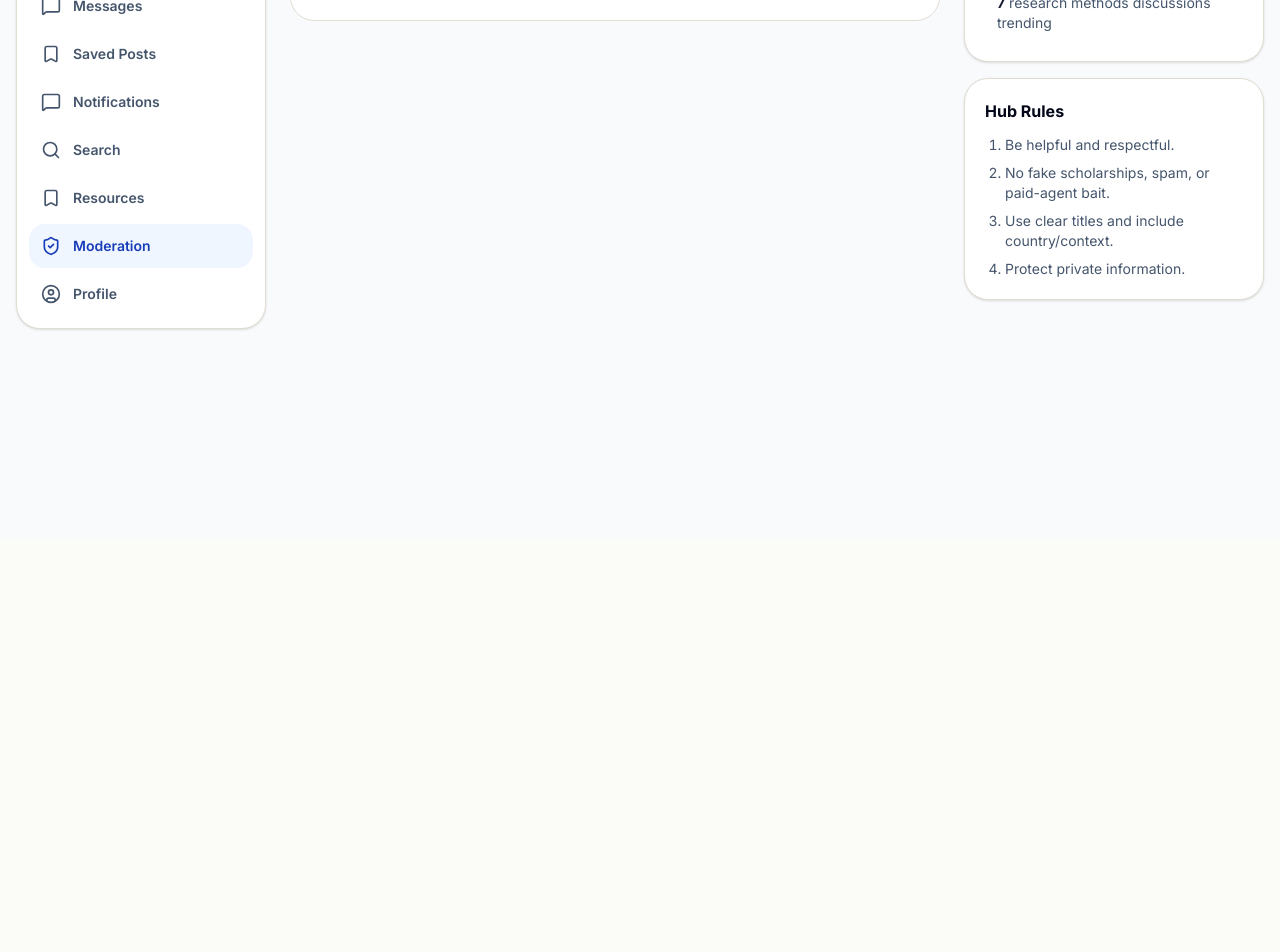
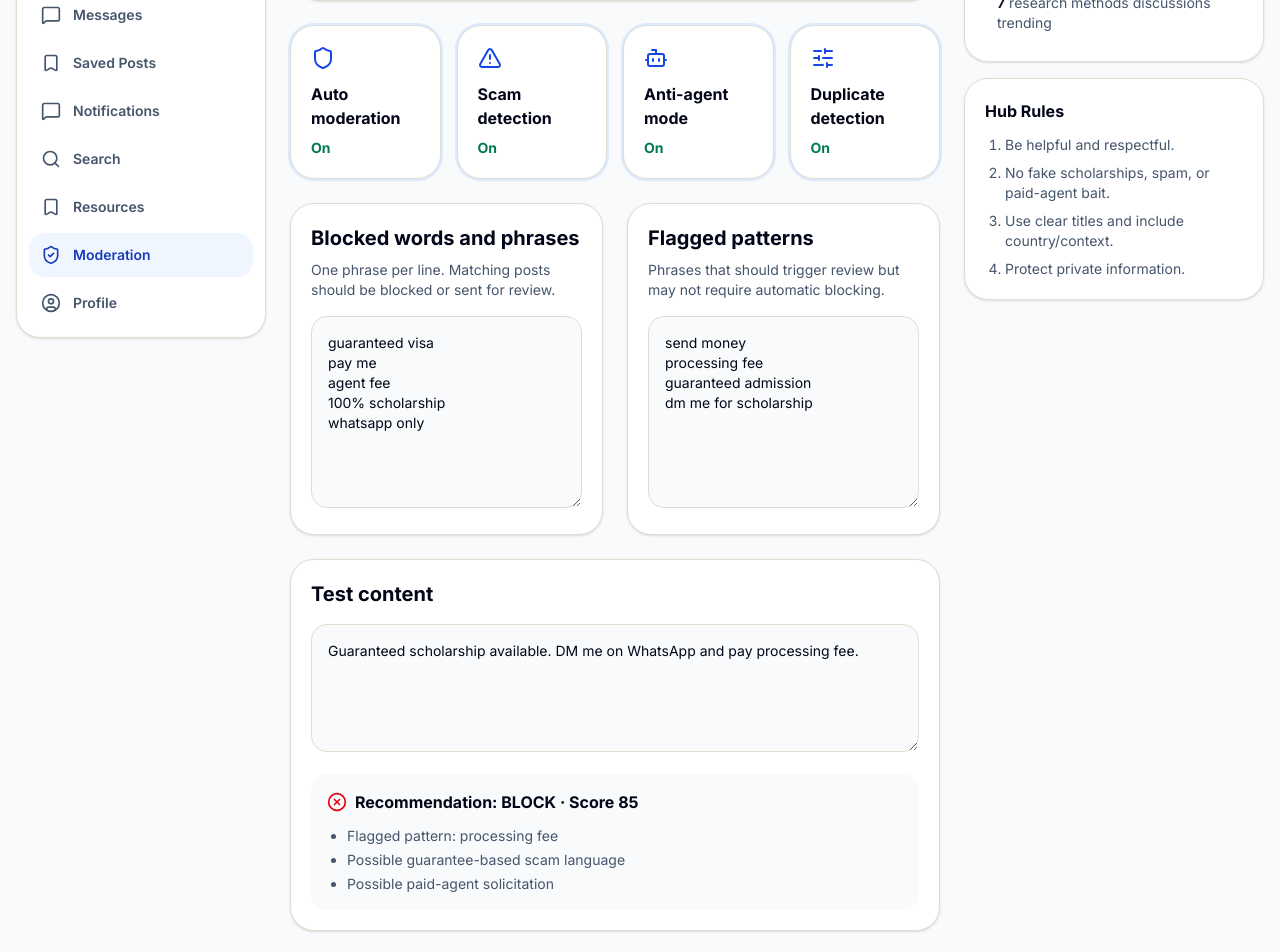
Before and after one commit to yomiannixs-jpg/Unibridge-community, a React (Vite) app in the folder artifacts/unibridge/: page /moderation/auto in a window 1280 px wide. Shown: the part 260-1212 px from the top of the page. Before the commit the page ends 800 px from the top, so only its background shows below. Built offline with nearby package versions, Linux system fonts and the light colour scheme; no server answers.

Commit message:
Stage 4C auto moderation

```diff
--- a/artifacts/unibridge/src/App.tsx
+++ b/artifacts/unibridge/src/App.tsx
@@ -14,6 +14,7 @@ import ModerationUsers from "@/pages/moderation-users";
 import ModerationReports from "@/pages/moderation-reports";
 import ModerationModerators from "@/pages/moderation-moderators";
 import ModerationSafety from "@/pages/moderation-safety";
+import ModerationAuto from "@/pages/moderation-auto";
 import NotFound from "@/pages/not-found";
 import AuthPage from "@/pages/auth";
 import Profile from "@/pages/profile";
@@ -41,6 +42,7 @@ function App() {
           <Route path="/moderation/reports" component={ModerationReports} />
           <Route path="/moderation/moderators" component={ModerationModerators} />
           <Route path="/moderation/safety" component={ModerationSafety} />
+          <Route path="/moderation/auto" component={ModerationAuto} />
           <Route path="/auth" component={AuthPage} />
           <Route path="/login" component={AuthPage} />
           <Route path="/profile" component={Profile} />
--- /dev/null
+++ b/artifacts/unibridge/src/lib/auto-moderation.ts
@@ -0,0 +1,86 @@
+export type AutoModerationSettings = {
+  enabled: boolean;
+  antiAgentMode: boolean;
+  duplicateDetection: boolean;
+  scamDetection: boolean;
+  toxicityFilter: boolean;
+  maxPostsPerHour: number;
+  blockedWords: string[];
+  flaggedPatterns: string[];
+};
+
+export type AutoModerationResult = {
+  allowed: boolean;
+  score: number;
+  flags: string[];
+  recommendation: "allow" | "review" | "block";
+};
+
+const STORAGE_KEY = "collegediscourse-auto-moderation-v1";
+
+export const defaultAutoModerationSettings: AutoModerationSettings = {
+  enabled: true,
+  antiAgentMode: true,
+  duplicateDetection: true,
+  scamDetection: true,
+  toxicityFilter: true,
+  maxPostsPerHour: 5,
+  blockedWords: ["guaranteed visa", "pay me", "agent fee", "100% scholarship", "whatsapp only"],
+  flaggedPatterns: ["send money", "processing fee", "guaranteed admission", "dm me for scholarship"],
+};
+
+export function loadAutoModerationSettings(): AutoModerationSettings {
+  if (typeof window === "undefined") return defaultAutoModerationSettings;
+  const raw = window.localStorage.getItem(STORAGE_KEY);
+  if (!raw) return defaultAutoModerationSettings;
+  try {
+    return { ...defaultAutoModerationSettings, ...JSON.parse(raw) };
+  } catch {
+    return defaultAutoModerationSettings;
+  }
+}
+
+export function saveAutoModerationSettings(settings: AutoModerationSettings) {
+  window.localStorage.setItem(STORAGE_KEY, JSON.stringify(settings));
+  window.dispatchEvent(new Event("collegediscourse-auto-moderation-updated"));
+}
+
+export function evaluateContent(text: string, settings = loadAutoModerationSettings()): AutoModerationResult {
+  if (!settings.enabled) return { allowed: true, score: 0, flags: [], recommendation: "allow" };
+
+  const normalized = text.toLowerCase();
+  const flags: string[] = [];
+  let score = 0;
+
+  for (const word of settings.blockedWords) {
+    if (word && normalized.includes(word.toLowerCase())) {
+      flags.push(`Blocked phrase: ${word}`);
+      score += 35;
+    }
+  }
+
+  for (const pattern of settings.flaggedPatterns) {
+    if (pattern && normalized.includes(pattern.toLowerCase())) {
+      flags.push(`Flagged pattern: ${pattern}`);
+      score += 25;
+    }
+  }
+
+  if (settings.scamDetection && /(guaranteed|100%|instant).{0,25}(scholarship|visa|admission)/i.test(text)) {
+    flags.push("Possible guarantee-based scam language");
+    score += 30;
+  }
+
+  if (settings.antiAgentMode && /(agent|consultant|whatsapp|telegram).{0,35}(fee|payment|pay|dm)/i.test(text)) {
+    flags.push("Possible paid-agent solicitation");
+    score += 30;
+  }
+
+  if (settings.toxicityFilter && /(idiot|stupid|fool|shut up)/i.test(text)) {
+    flags.push("Possible disrespectful language");
+    score += 20;
+  }
+
+  const recommendation: AutoModerationResult["recommendation"] = score >= 70 ? "block" : score >= 30 ? "review" : "allow";
+  return { allowed: recommendation !== "block", score, flags, recommendation };
+}
--- /dev/null
+++ b/artifacts/unibridge/src/pages/moderation-auto.tsx
@@ -0,0 +1,105 @@
+import { useMemo, useState } from "react";
+import { AlertTriangle, Bot, CheckCircle2, Shield, SlidersHorizontal, XCircle } from "lucide-react";
+import {
+  evaluateContent,
+  loadAutoModerationSettings,
+  saveAutoModerationSettings,
+  type AutoModerationSettings,
+} from "@/lib/auto-moderation";
+
+export default function ModerationAuto() {
+  const [settings, setSettings] = useState<AutoModerationSettings>(() => loadAutoModerationSettings());
+  const [sample, setSample] = useState("Guaranteed scholarship available. DM me on WhatsApp and pay processing fee.");
+  const result = useMemo(() => evaluateContent(sample, settings), [sample, settings]);
+
+  const update = (patch: Partial<AutoModerationSettings>) => {
+    const next = { ...settings, ...patch };
+    setSettings(next);
+    saveAutoModerationSettings(next);
+  };
+
+  const updateList = (field: "blockedWords" | "flaggedPatterns", value: string) => {
+    update({ [field]: value.split("\n").map((x) => x.trim()).filter(Boolean) } as Partial<AutoModerationSettings>);
+  };
+
+  return (
+    <div className="space-y-6">
+      <section className="rounded-[2rem] border bg-white p-6 shadow-sm">
+        <div className="flex items-start justify-between gap-4">
+          <div>
+            <p className="text-sm font-bold uppercase tracking-[0.25em] text-blue-700">Stage 4C</p>
+            <h1 className="mt-2 text-3xl font-black">Auto Moderation</h1>
+            <p className="mt-3 max-w-2xl text-sm leading-6 text-slate-600">
+              Configure automatic checks for scam scholarships, paid-agent posts, blocked words, duplicate-like posts, and unsafe discussion patterns.
+            </p>
+          </div>
+          <div className={`rounded-full px-4 py-2 text-sm font-bold ${settings.enabled ? "bg-emerald-50 text-emerald-700" : "bg-slate-100 text-slate-600"}`}>
+            {settings.enabled ? "Enabled" : "Disabled"}
+          </div>
+        </div>
+      </section>
+
+      <section className="grid gap-4 md:grid-cols-2 lg:grid-cols-4">
+        {[
+          ["enabled", "Auto moderation", Shield],
+          ["scamDetection", "Scam detection", AlertTriangle],
+          ["antiAgentMode", "Anti-agent mode", Bot],
+          ["duplicateDetection", "Duplicate detection", SlidersHorizontal],
+        ].map(([key, label, Icon]) => {
+          const checked = Boolean(settings[key as keyof AutoModerationSettings]);
+          return (
+            <button
+              key={String(key)}
+              onClick={() => update({ [key]: !checked } as Partial<AutoModerationSettings>)}
+              className={`rounded-3xl border bg-white p-5 text-left shadow-sm transition hover:border-blue-300 ${checked ? "ring-2 ring-blue-100" : ""}`}
+            >
+              <Icon className="mb-3 h-6 w-6 text-blue-700" />
+              <div className="font-black">{String(label)}</div>
+              <div className={`mt-2 text-sm font-bold ${checked ? "text-emerald-700" : "text-slate-500"}`}>{checked ? "On" : "Off"}</div>
+            </button>
+          );
+        })}
+      </section>
+
+      <section className="grid gap-6 lg:grid-cols-2">
+        <div className="rounded-3xl border bg-white p-5 shadow-sm">
+          <h2 className="text-xl font-black">Blocked words and phrases</h2>
+          <p className="mt-2 text-sm text-slate-600">One phrase per line. Matching posts should be blocked or sent for review.</p>
+          <textarea
+            value={settings.blockedWords.join("\n")}
+            onChange={(e) => updateList("blockedWords", e.target.value)}
+            className="mt-4 min-h-48 w-full rounded-2xl border bg-slate-50 p-4 text-sm outline-none focus:border-blue-300"
+          />
+        </div>
+
+        <div className="rounded-3xl border bg-white p-5 shadow-sm">
+          <h2 className="text-xl font-black">Flagged patterns</h2>
+          <p className="mt-2 text-sm text-slate-600">Phrases that should trigger review but may not require automatic blocking.</p>
+          <textarea
+            value={settings.flaggedPatterns.join("\n")}
+            onChange={(e) => updateList("flaggedPatterns", e.target.value)}
+            className="mt-4 min-h-48 w-full rounded-2xl border bg-slate-50 p-4 text-sm outline-none focus:border-blue-300"
+          />
+        </div>
+      </section>
+
+      <section className="rounded-3xl border bg-white p-5 shadow-sm">
+        <h2 className="text-xl font-black">Test content</h2>
+        <textarea
+          value={sample}
+          onChange={(e) => setSample(e.target.value)}
+          className="mt-4 min-h-32 w-full rounded-2xl border bg-slate-50 p-4 text-sm outline-none focus:border-blue-300"
+        />
+        <div className="mt-4 rounded-2xl bg-slate-50 p-4">
+          <div className="flex items-center gap-2 font-black">
+            {result.recommendation === "allow" ? <CheckCircle2 className="h-5 w-5 text-emerald-600" /> : result.recommendation === "review" ? <AlertTriangle className="h-5 w-5 text-amber-600" /> : <XCircle className="h-5 w-5 text-red-600" />}
+            Recommendation: {result.recommendation.toUpperCase()} · Score {result.score}
+          </div>
+          <ul className="mt-3 list-disc space-y-1 pl-5 text-sm text-slate-600">
+            {result.flags.length ? result.flags.map((flag) => <li key={flag}>{flag}</li>) : <li>No issues detected.</li>}
+          </ul>
+        </div>
+      </section>
+    </div>
+  );
+}
```
Also changed, not shown: 1 other file (tests, documents, lock files or other folders).
